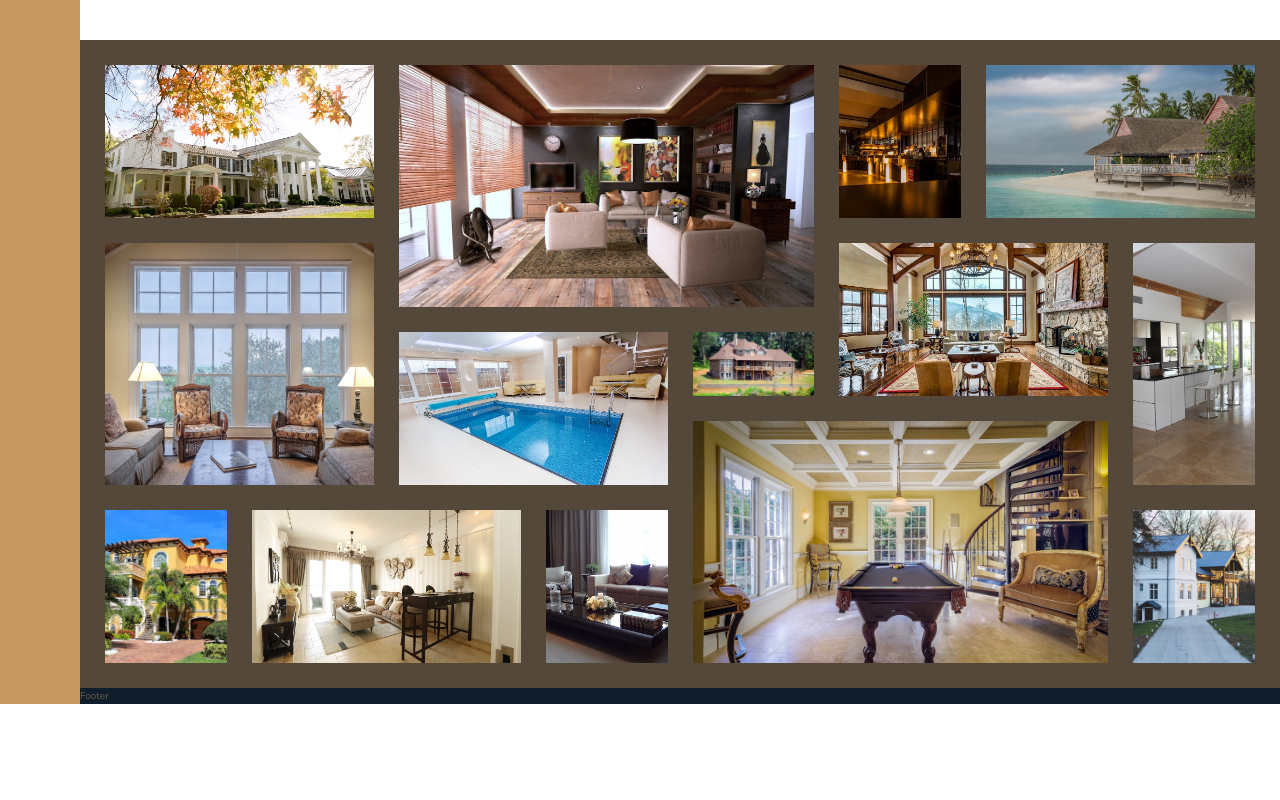
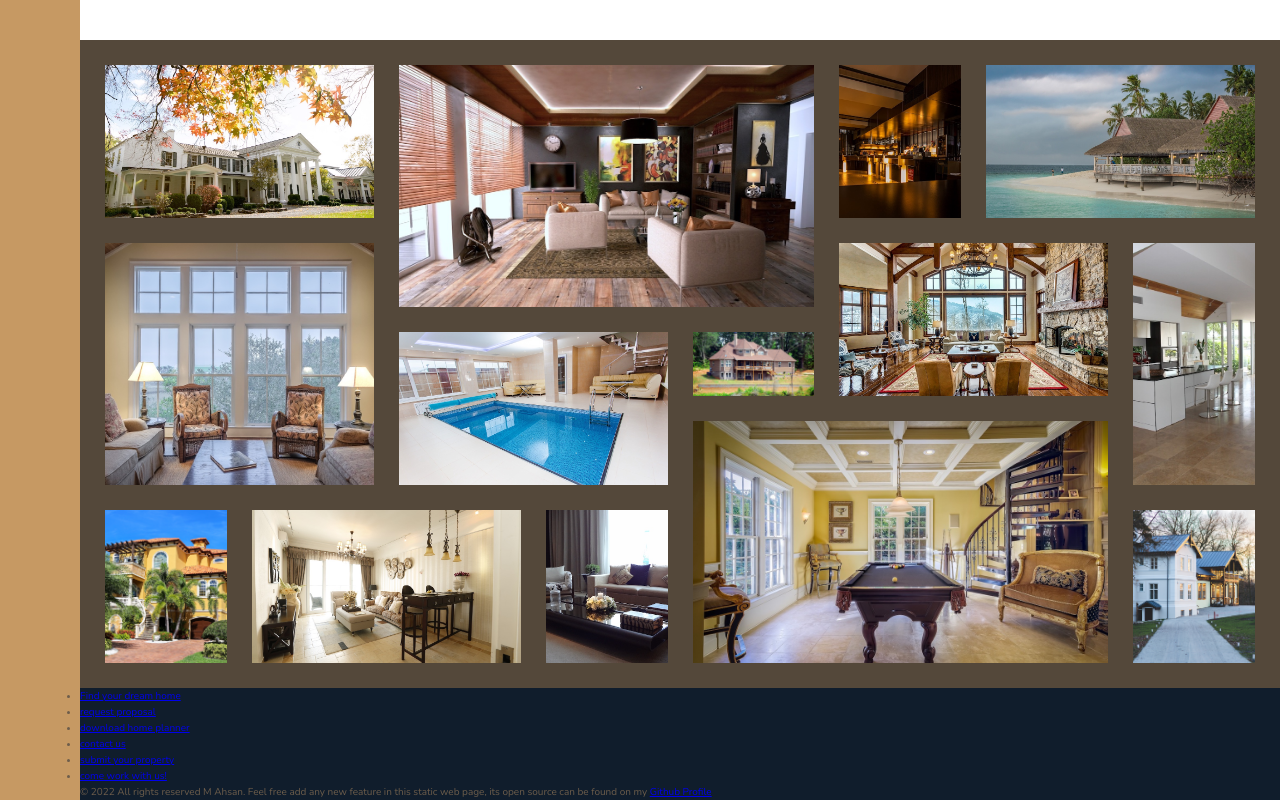
Before and after one commit to ahsanhd/Nextor-tut, a website: page index.html in a window 1280 px wide. Shown: the part 3008-3808 px from the top of the page. Before the commit the page ends 3712 px from the top, so only its background shows below. Drawn offline with nearby package versions, Linux system fonts and the light colour scheme.

Commit message:
feature/footer: added footer

```diff
--- a/index.html
+++ b/index.html
@@ -354,7 +354,21 @@
         </section>
 
         <footer class="footer">
-            Footer
+            <ul class="nav">
+                <li class="list__item"><a href="#" class="link__link">Find your dream home</a></li>
+                <li class="list__item"><a href="#" class="link__link">request proposal</a></li>
+                <li class="list__item"><a href="#" class="link__link">download home planner</a></li>
+                <li class="list__item"><a href="#" class="link__link">contact us</a></li>
+                <li class="list__item"><a href="#" class="link__link">submit your property</a></li>
+                <li class="list__item"><a href="#" class="link__link">come work with us!</a></li>
+            </ul>
+
+            <p class="copyright">
+
+                &copy; 2022 All rights reserved M Ahsan. Feel free add any new feature in this static web page, its open source can be found on my <a href="https://github.com/ahsanhd"
+                >Github Profile</a>
+
+            </p>
 
         </footer>
 
```
